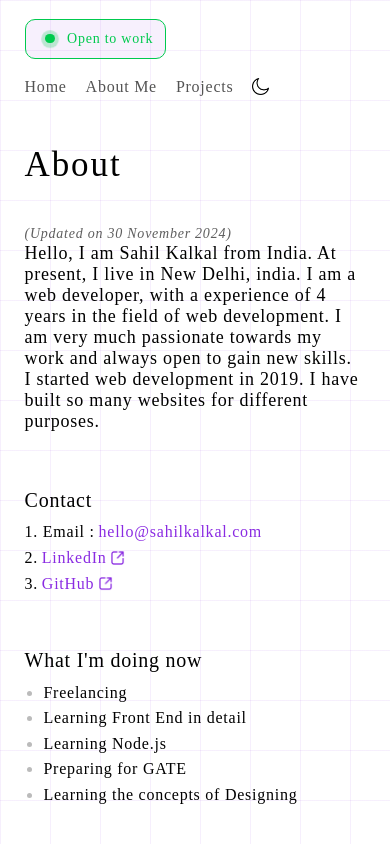
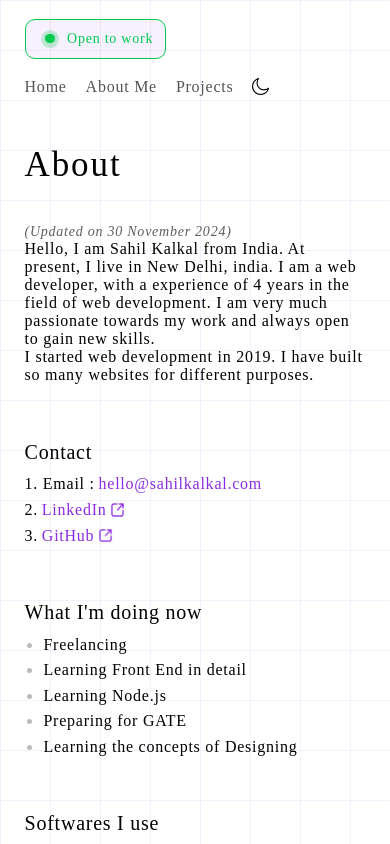
Before and after one commit to sahilkalkal9/portfolio_website, a React (Create React App) app: page /about-me in a window 390 px wide. Shown: the top 844 px of the page. Built offline with nearby package versions, Linux system fonts and the light colour scheme; a web font is replaced by a local one.

Commit message:
final ui

```diff
--- a/src/App.scss
+++ b/src/App.scss
@@ -1134,11 +1134,11 @@ $projectnamesize : 20px;
     margin: .3cm 0cm;
 }
 
-.skills-main{
+.skills-main {
     color: #FFBD44;
 }
 
-.skills-main-light{
+.skills-main-light {
     color: rgb(2, 161, 2);
 }
 
@@ -1189,8 +1189,10 @@ $projectnamesize : 20px;
 
 
 
-    .about-text {
-        font-size: 16px;
+    .about-desc {
+        .about-text {
+            font-size: 16px;
+        }
     }
 
     .contact-opt {
```
